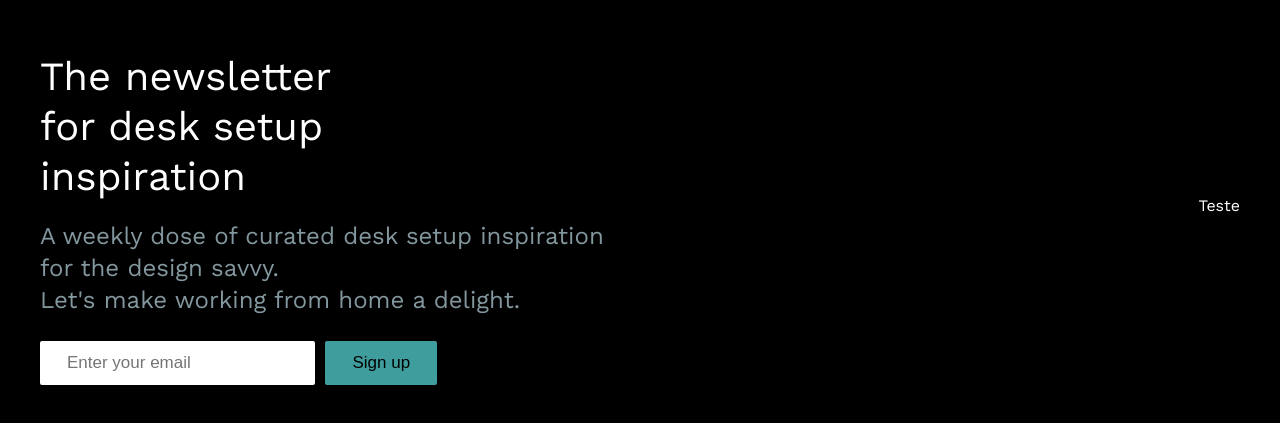
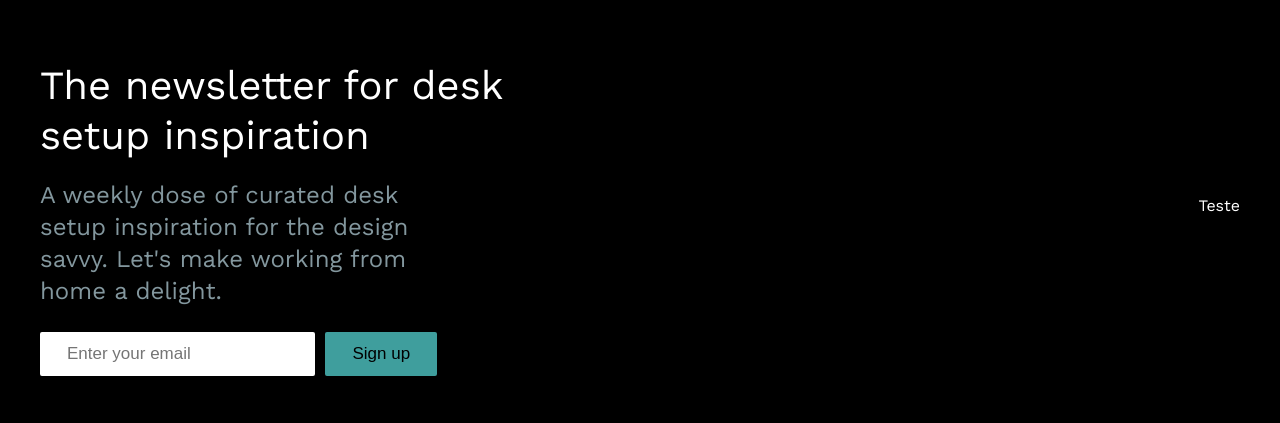
Before and after one commit to DanielBressan93/landing-page-pratica2, a plain HTML site: page index.html in a window 1280 px wide. Shown: the part 195-618 px from the top of the page. Drawn offline with nearby package versions, Linux system fonts and the light colour scheme.

Commit message:
melhorias no h1 e p

```diff
--- a/index.html
+++ b/index.html
@@ -16,14 +16,10 @@
   <body>
     <main class="main-container">
       <div class="container-left">
-        <h1 id="title">
-          The newsletter<br />
-          for desk setup<br />
-          inspiration
-        </h1>
+        <h1 id="title">The newsletter for desk setup inspiration</h1>
         <p>
           A weekly dose of curated desk setup inspiration for the design savvy.
-          <br />Let's make working from home a delight.
+          Let's make working from home a delight.
         </p>
         <form action="">
           <input
--- a/style.css
+++ b/style.css
@@ -19,7 +19,6 @@ body {
 .container-left {
   display: flex;
   flex-direction: column;
-  max-width: 600px;
 }
 
 #title {
@@ -27,6 +26,7 @@ body {
   font-weight: 500;
   line-height: 1.25;
   margin-bottom: -5px;
+  max-width: 20ch;
 }
 
 .container-left p {
@@ -34,6 +34,7 @@ body {
   line-height: 1.33;
   font-weight: 300;
   color: #83979e;
+  max-width: 25ch;
 }
 
 #email {
```
